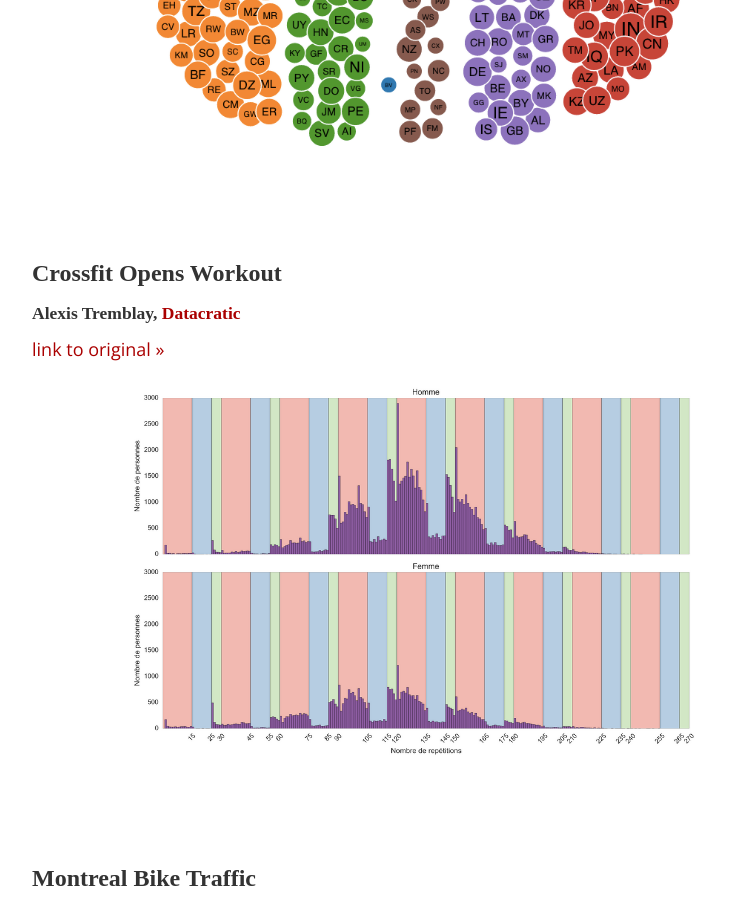
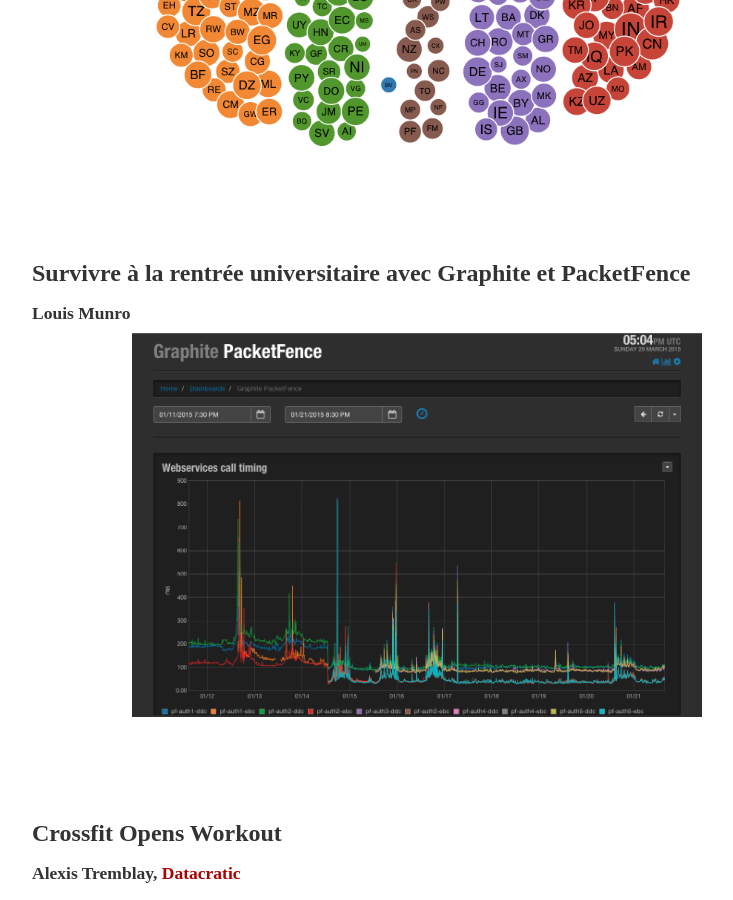
Before and after one commit to nicolaskruchten/nicolaskruchten.github.io, a Jekyll site: the page built from _posts/2015-03-28-vismtl5.md, in a window 1280 px wide and 900 px high, scrolled down 3567 px. Shown: the whole window, without its empty margins (223-956 px from the left). Built offline with Jekyll 4.4.1, drawn with Linux system fonts in a browser that asks for light colours; some web fonts are replaced.

Commit message:
louis munro

```diff
--- a/_posts/2015-03-28-vismtl5.md
+++ b/_posts/2015-03-28-vismtl5.md
@@ -64,6 +64,15 @@
 [link to original &raquo;](http://www.spinxp.com/)
 
 ![The Bubble World Countries List](http://nicolas.kruchten.com/images/vismtl5/apisith.png)
+
+<br />
+
+
+### Survivre à la rentrée universitaire avec Graphite et PacketFence
+
+#### Louis Munro
+
+![Survivre à la rentrée universitaire avec Graphite et PacketFence](http://nicolas.kruchten.com/images/vismtl5/munro.png)
 
 <br />
 
```
Also changed, not shown: images/vismtl5/munro.png (added).
